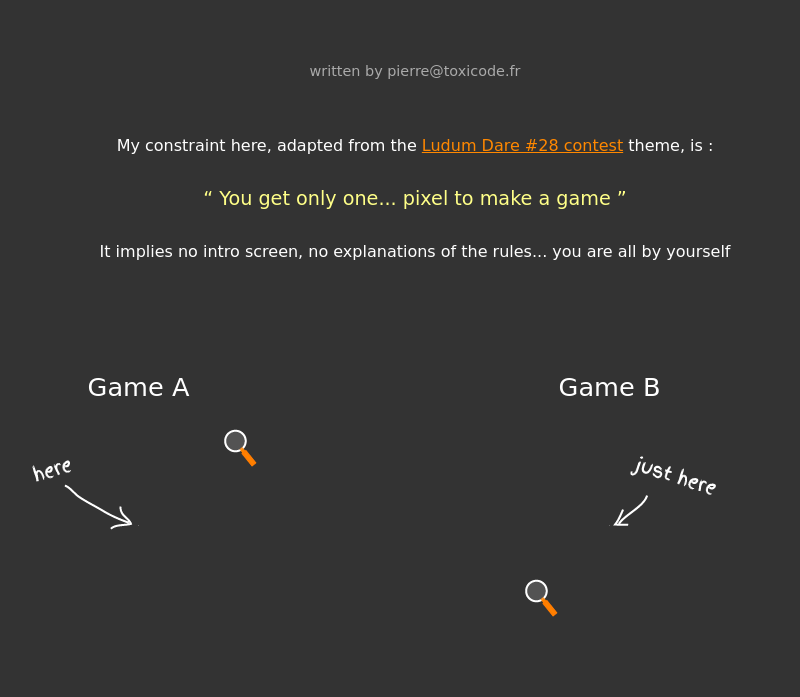
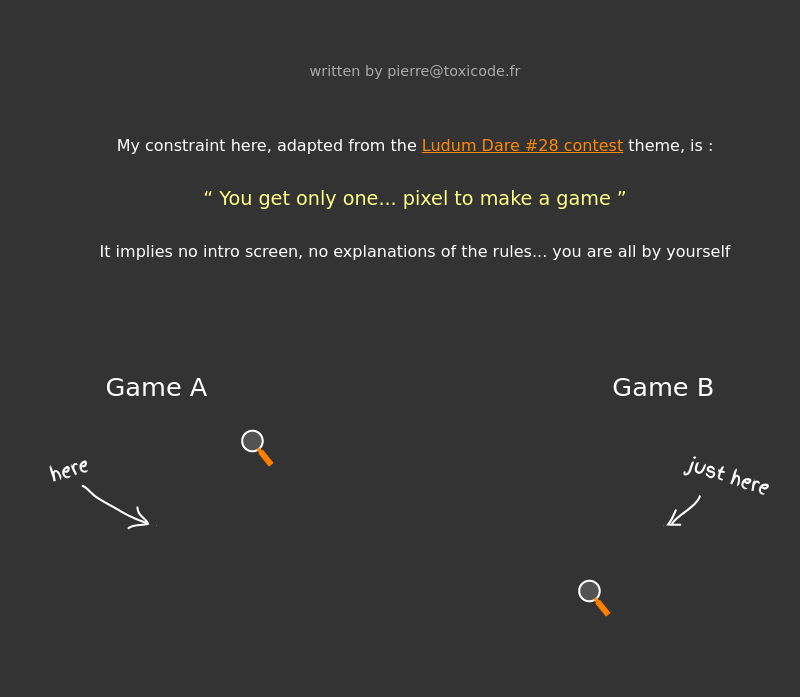
Before and after one commit to plancien/one-pixel-games, a plain HTML site: page index.html in a window 1280 px wide. Shown: the part 146-843 px from the top of the page, without its empty margins (225-1025 px from the left). Drawn offline with Linux system fonts and the light colour scheme; no server answers; a web font is replaced by a local one.

Commit message:
alignment fix

```diff
--- a/style.css
+++ b/style.css
@@ -56,7 +56,7 @@ a{
 }
 
 .game{
-  width: 46%;
+  width: 49.5%;
   float: left;
   padding-bottom: 3em;
 }
```
